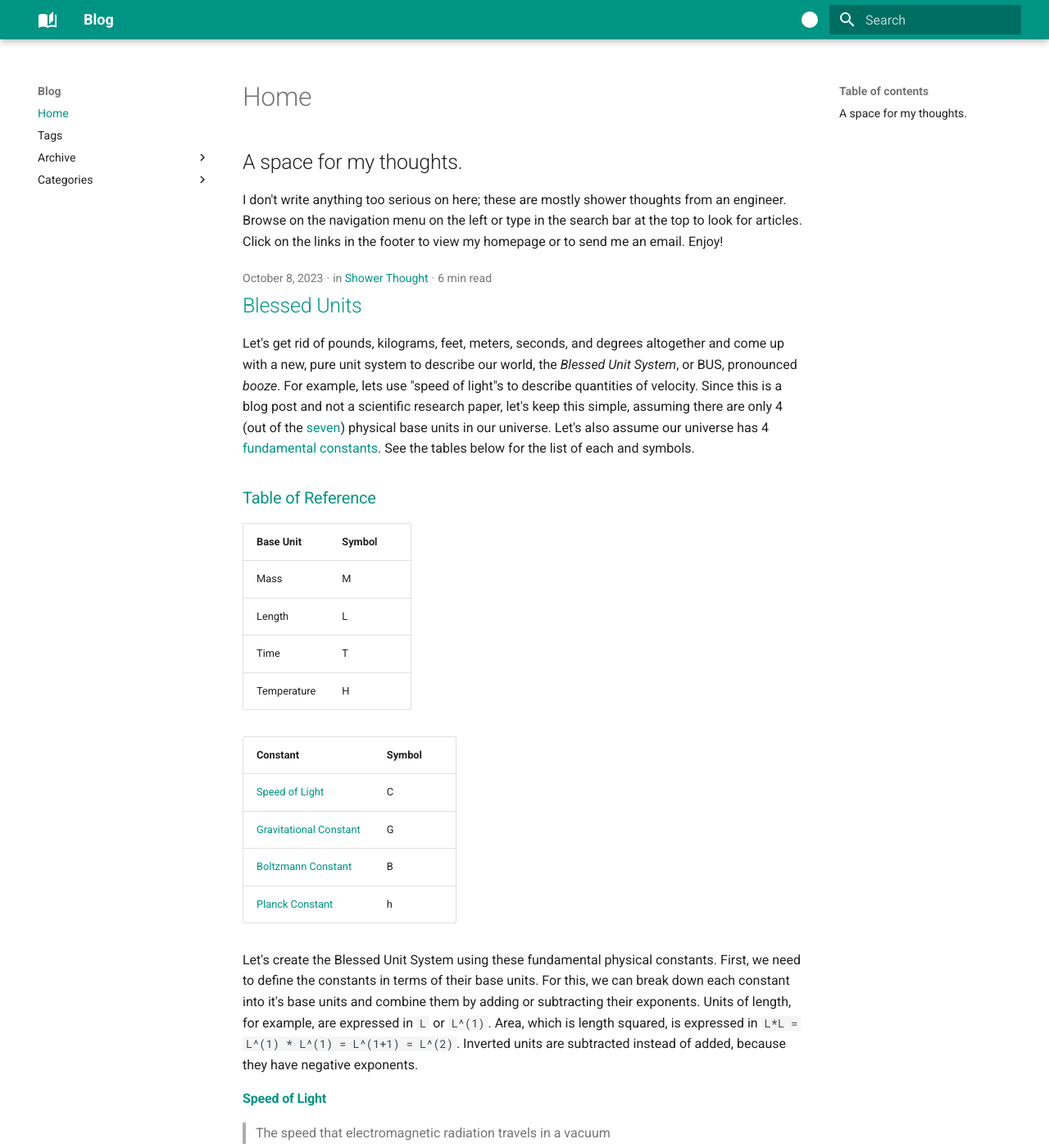
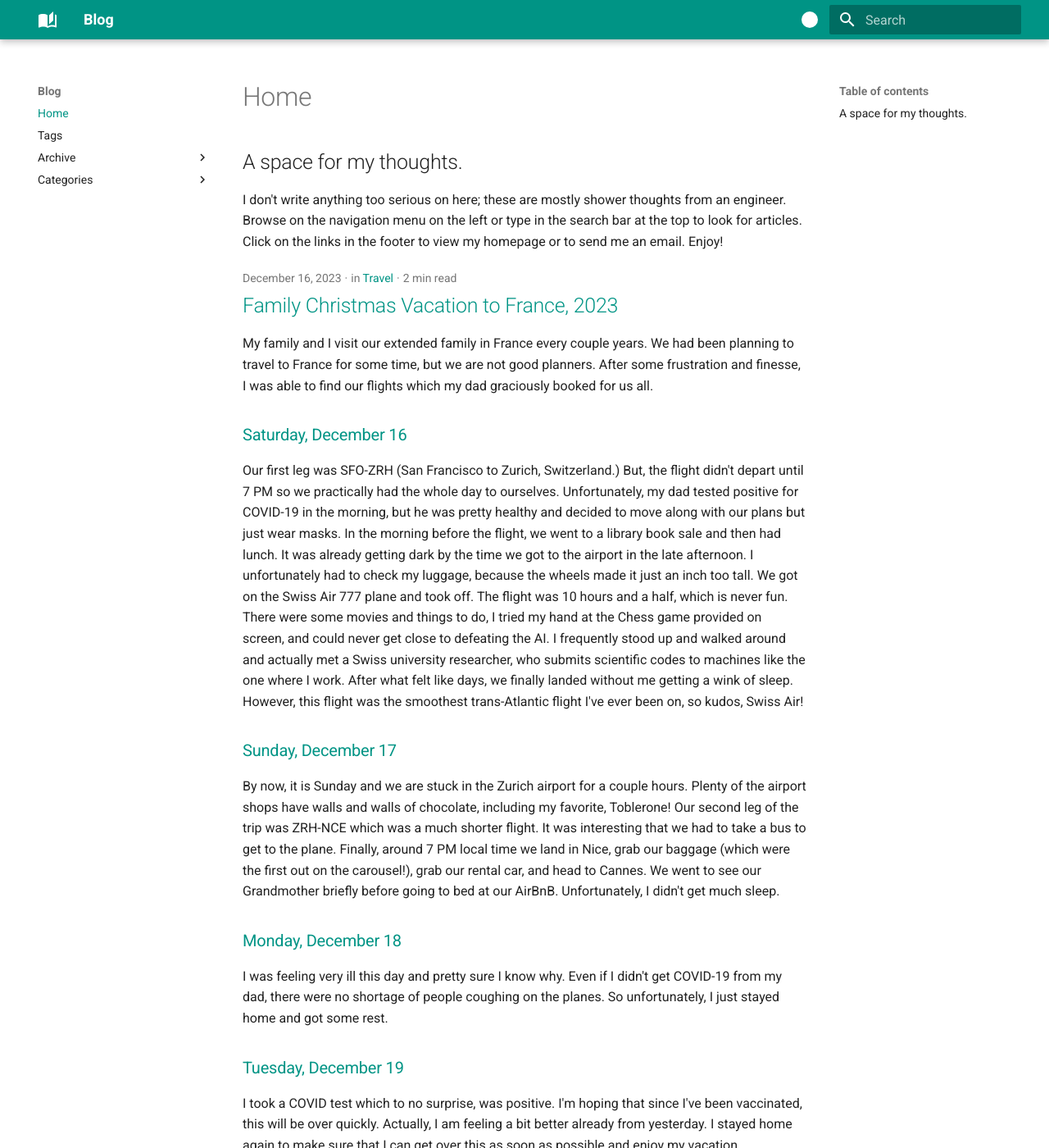
Before and after one commit to nicfv/Me, an MkDocs documentation site: the page built from docs/index.md, in a window 1280 px wide and 1400 px high. Shown: the whole window at 82% size. Built offline with MkDocs 1.6.1 and Material for MkDocs 9.7.7, drawn with Linux system fonts in a browser that asks for light colours; some of the changed text lies outside the part shown.

Commit message:
Add france journal

```diff
--- /dev/null
+++ b/docs/posts/007-france.md
@@ -0,0 +1,29 @@
+---
+date: 2023-12-16
+categories:
+  - Travel
+tags:
+  - travel
+  - France
+---
+# Family Christmas Vacation to France, 2023
+
+My family and I visit our extended family in France every couple years. We had been planning to travel to France for some time, but we are not good planners. After some frustration and finesse, I was able to find our flights which my dad graciously booked for us all.
+
+## Saturday, December 16
+
+Our first leg was SFO-ZRH (San Francisco to Zurich, Switzerland.) But, the flight didn't depart until 7 PM so we practically had the whole day to ourselves. Unfortunately, my dad tested positive for COVID-19 in the morning, but he was pretty healthy and decided to move along with our plans but just wear masks. In the morning before the flight, we went to a library book sale and then had lunch. It was already getting dark by the time we got to the airport in the late afternoon. I unfortunately had to check my luggage, because the wheels made it just an inch too tall. We got on the Swiss Air 777 plane and took off. The flight was 10 hours and a half, which is never fun. There were some movies and things to do, I tried my hand at the Chess game provided on screen, and could never get close to defeating the AI. I frequently stood up and walked around and actually met a Swiss university researcher, who submits scientific codes to machines like the one where I work. After what felt like days, we finally landed without me getting a wink of sleep. However, this flight was the smoothest trans-Atlantic flight I've ever been on, so kudos, Swiss Air!
+
+## Sunday, December 17
+
+By now, it is Sunday and we are stuck in the Zurich airport for a couple hours. Plenty of the airport shops have walls and walls of chocolate, including my favorite, Toblerone! Our second leg of the trip was ZRH-NCE which was a much shorter flight. It was interesting that we had to take a bus to get to the plane. Finally, around 7 PM local time we land in Nice, grab our baggage (which were the first out on the carousel!), grab our rental car, and head to Cannes. We went to see our Grandmother briefly before going to bed at our AirBnB. Unfortunately, I didn't get much sleep.
+
+## Monday, December 18
+
+I was feeling very ill this day and pretty sure I know why. Even if I didn't get COVID-19 from my dad, there were no shortage of people coughing on the planes. So unfortunately, I just stayed home and got some rest.
+
+## Tuesday, December 19
+
+I took a COVID test which to no surprise, was positive. I'm hoping that since I've been vaccinated, this will be over quickly. Actually, I am feeling a bit better already from yesterday. I stayed home again to make sure that I can get over this as soon as possible and enjoy my vacation.
+
+### In progress...
```
Also changed, not shown: docs/posts/006-cursed-units.md (+0 -1 lines).
